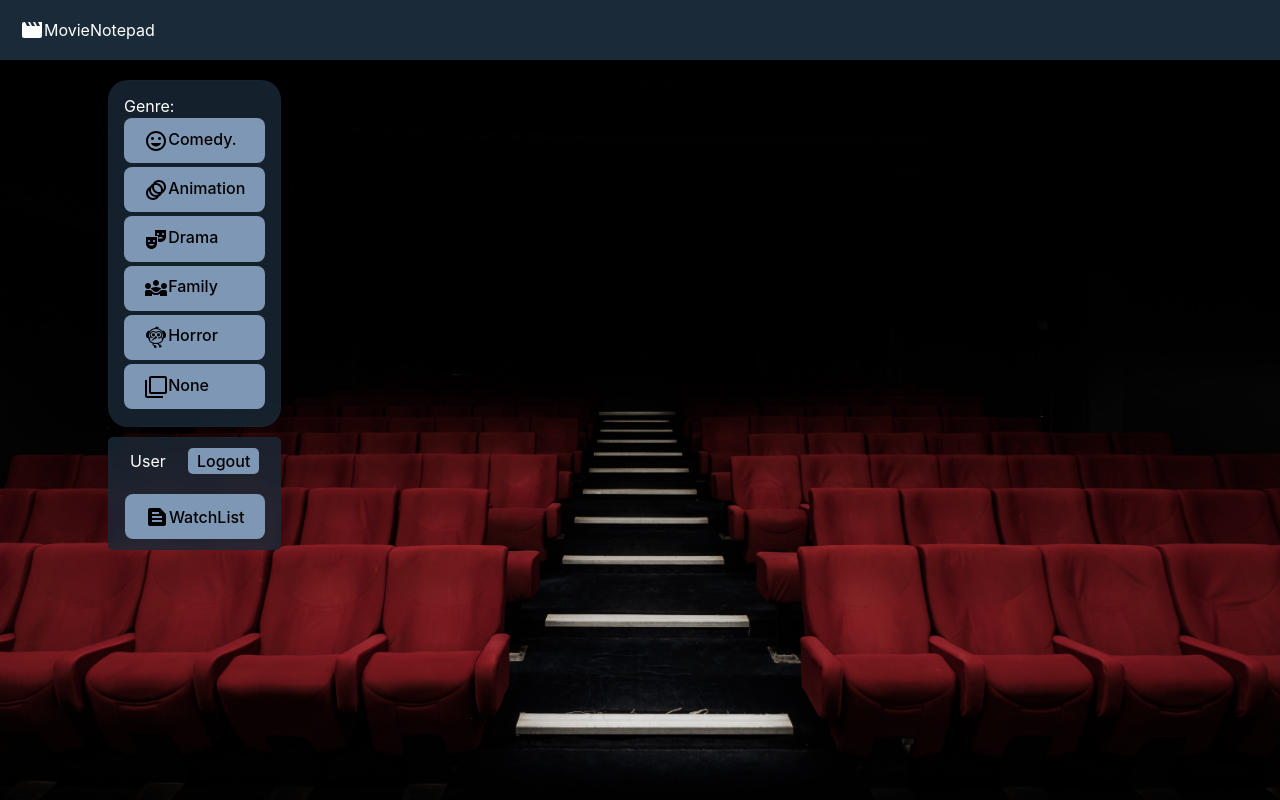
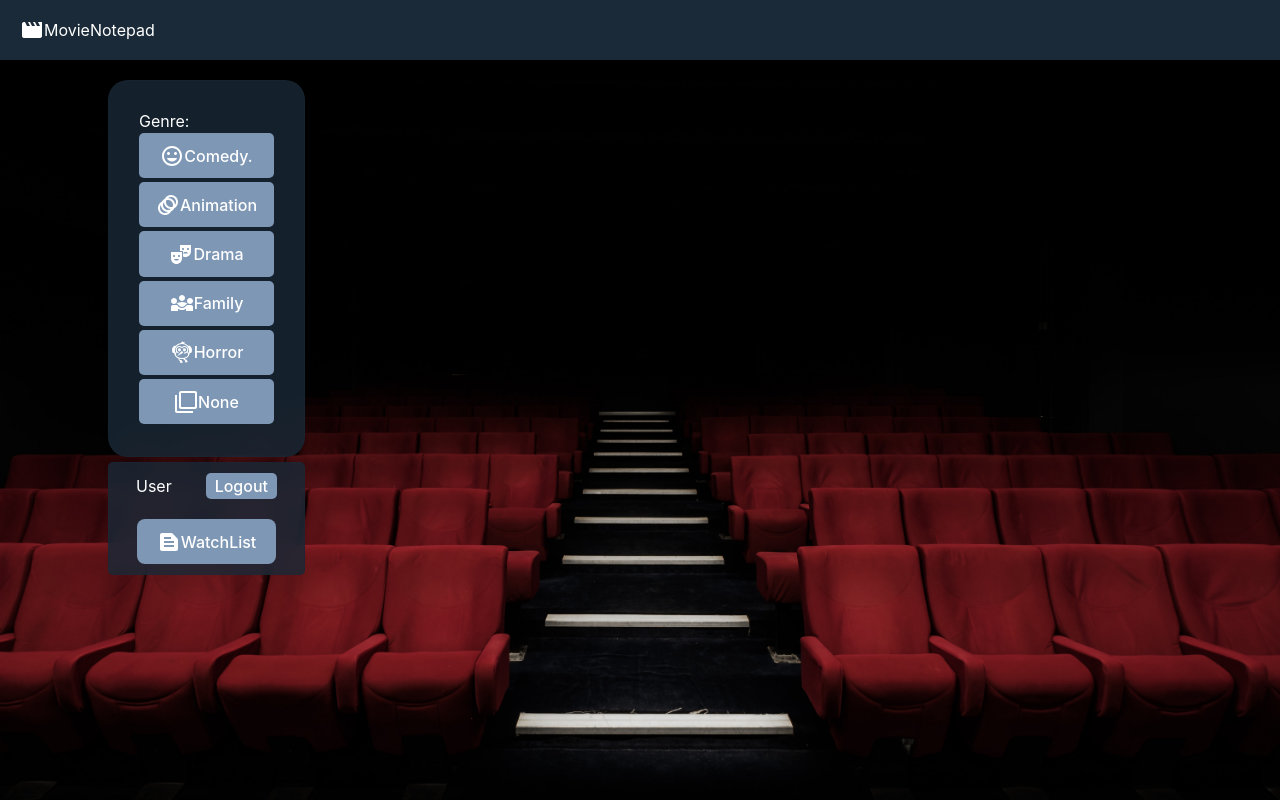
Before and after one commit to Phol16/MovieNotepad_clientside, a React (Vite) app in the folder Clientside/: page /userHomepage in a window 1280 px wide. Built offline with nearby package versions, Linux system fonts and the light colour scheme; no server answers.

Commit message:
fixed UI/UX sidebarleft

```diff
--- a/Clientside/src/components/Homepage/userHomepage/UserSideBar_Left/UserSideBar_Left.jsx
+++ b/Clientside/src/components/Homepage/userHomepage/UserSideBar_Left/UserSideBar_Left.jsx
@@ -127,8 +127,8 @@ const UserSideBar_Left = () => {
           </button>
         </div>
       </div>
-      <Button  onClick={toggleDrawer('left', true)} sx={{ position: 'fixed', bottom: 10, left: 10, zIndex: '999', backgroundColor: '#1a2a38', color: 'white',display:{md:'none', xs:'flex'} }} >
-        <AccountCircle sx={{ color: 'white' }} />
+      <Button  onClick={toggleDrawer('left', true)} sx={{ position: 'fixed', bottom: 10, left: 10, zIndex: '999', backgroundColor: 'white', color: '#1a2a38',display:{md:'none', xs:'flex'}, border:'1px solid', textShadow:'0.5px 0.5px 4px black' }} >
+        <AccountCircle sx={{ color: 'black' }} />
         Profile
       </Button>
       <Drawer anchor={'left'} open={state['left']} onClose={toggleDrawer('left', false)}>
--- a/Clientside/src/components/Homepage/userHomepage/UserSideBar_Left/style.module.css
+++ b/Clientside/src/components/Homepage/userHomepage/UserSideBar_Left/style.module.css
@@ -1,4 +1,91 @@
 .container {
+  position: relative;
+  color: white;
+  padding-right: 80px;
+  top: 80px;
+}
+.fixedContainer {
+  position: fixed;
+  display: flex;
+  flex-flow: column wrap;
+  justify-content: center;
+}
+.sorter {
+  background: rgba(26, 42, 56, 0.8);
+  -webkit-backdrop-filter: blur(10px);
+  backdrop-filter: blur(10px);
+  border: 1px solid rgba(26, 42, 56, 0.4);
+  padding: 30px;
+  border-radius: 20px;
+  display: flex;
+  flex-flow: column;
+  justify-content: space-between;
+  align-content: space-between;
+}
+.button {
+  background-color: #7e97b4;
+  color: white;
+  margin: 2px 0;
+  display: flex;
+  justify-content: center;
+  align-items: center;
+  border-radius: 5px;
+  width: 135px;
+}
+.user {
+  background: rgba(26, 42, 56, 0.8);
+  -webkit-backdrop-filter: blur(10px);
+  backdrop-filter: blur(10px);
+  border: 1px solid rgba(26, 42, 56, 0.4);
+  padding: 10px;
+  border-radius: 5px;
+  margin-top: 5px;
+  display: flex;
+  flex-flow: column wrap;
+  justify-content: center;
+  align-items: center;
+  width: 100%;
+}
+.logout {
+  background-color: #7e97b4;
+  color: white;
+  padding: 2px 8px;
+  border-radius: 5px;
+}
+.topPart {
+  width: 100%;
+  display: flex;
+  align-items: center;
+  justify-content: space-around;
+}
+.buttonWL {
+  display: flex;
+  align-items: center;
+  justify-content: center;
+  background-color: #7e97b4;
+  color: white;
+}
+@media screen and (max-width: 900px) {
+  .container {
+    padding: 0;
+  }
+  .fixedContainer {
+    display: none;
+  }
+  .fixedContainerDrawer {
+    color: white;
+    padding-top: 10px;
+    position: relative;
+    display: flex;
+    flex-flow: column wrap;
+    justify-content: center;
+    align-items: center;
+    gap: 100px;
+    top: 100px;
+  }
+}
+
+/* .container {
   position: relative;
   color: white;
   padding-right: 80px;
@@ -76,4 +163,4 @@
     gap: 100px;
     top: 100px;
   }
-}
+} */
```
